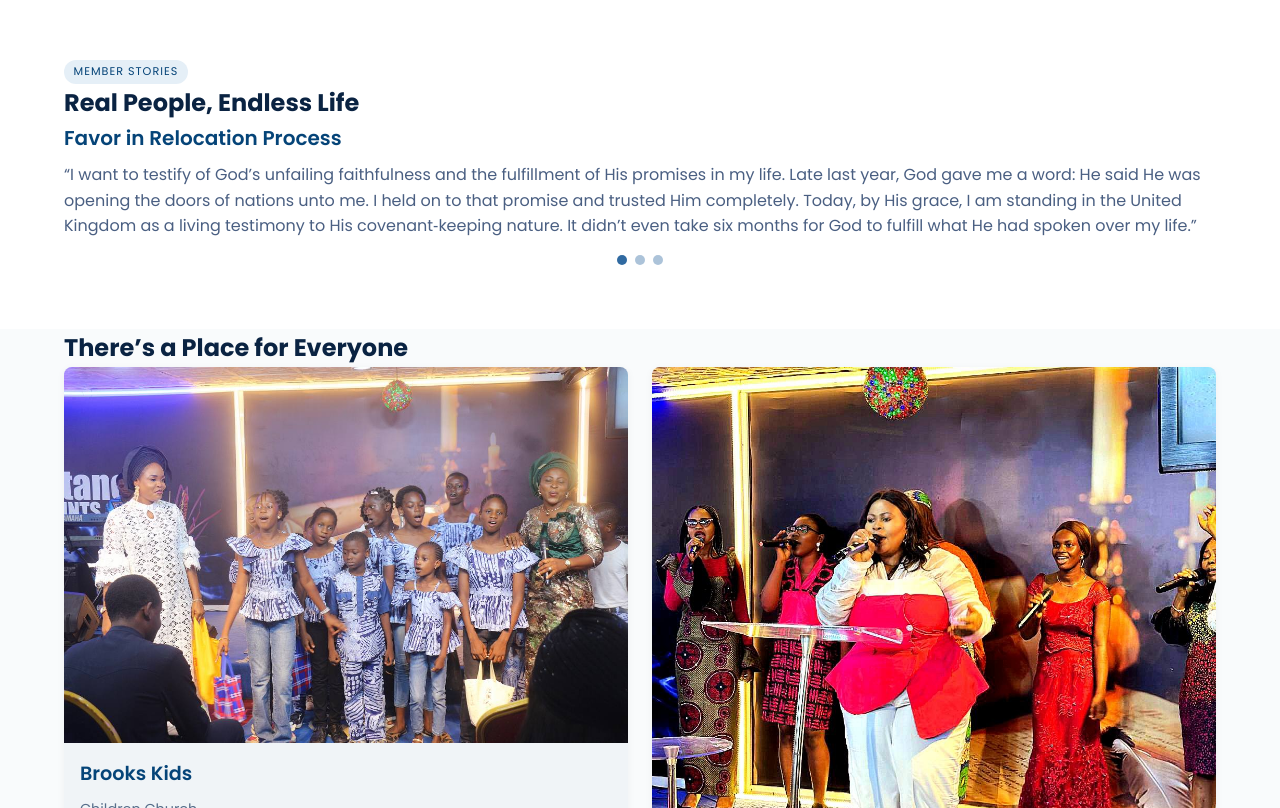
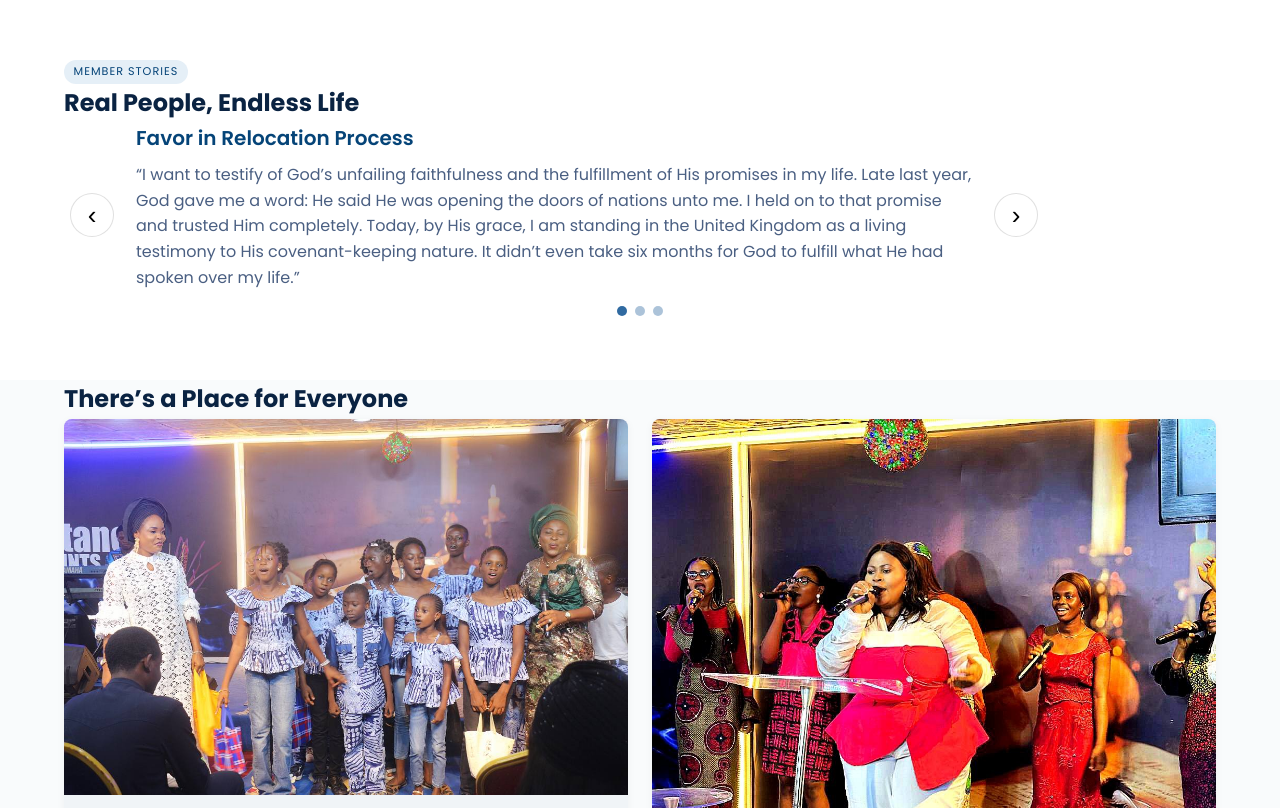
Before and after one commit to Ayogram/waterbrooks, a plain HTML site: page nigeria.html in a window 1280 px wide. Shown: the part 1760-2568 px from the top of the page. Drawn offline with Linux system fonts and the light colour scheme.

Commit message:
Update site

```diff
--- a/css/style.css
+++ b/css/style.css
@@ -1373,7 +1373,9 @@ body.hero-ready .hero-overlay {
   margin-bottom: 1rem;
 }
 
-/* Member stories slider styles */
+/* =========================================================
+   Member stories slider styles (UPDATED)
+   ========================================================= */
 .experience-section {
   padding: 4rem 0;
   background: var(--light);
@@ -1399,6 +1401,88 @@ body.hero-ready .hero-overlay {
   line-height: 1.6;
   color: #4a5f82;
 }
+
+/* VIEWPORT reserves space for arrows so they don't overlap text */
+.experience-viewport {
+  position: relative;
+  padding: 0 90px; /* arrow space left/right */
+}
+
+/* arrows positioned inside reserved side space */
+.slider-arrow {
+  position: absolute;
+  top: 55%;
+  transform: translateY(-50%);
+  width: 52px;
+  height: 52px;
+  border-radius: 999px;
+  border: 1px solid rgba(0, 0, 0, 0.12);
+  background: #ffffff;
+  cursor: pointer;
+  display: grid;
+  place-items: center;
+  font-size: 34px;
+  line-height: 1;
+  z-index: 5;
+}
+
+.slider-arrow.prev {
+  left: 10px;
+}
+
+.slider-arrow.next {
+  right: 10px;
+}
+
+/* Mobile: reduce padding + button size */
+/* =========================
+   Member Stories: align text with the H2 (left edge)
+   ========================= */
+
+/* Make the slider content start at the same left edge as the section heading */
+.experience-viewport {
+  max-width: 980px;
+  margin: 0;            /* was auto; this is why it was centered */
+  padding: 0 72px;      /* still leaves room for arrows */
+}
+
+/* Ensure heading + paragraph align left */
+.experience-slider .slide h3,
+.experience-slider .slide p {
+  text-align: left;
+}
+
+/* If your H3 was looking centered before */
+.experience-slider .slide h3 {
+  margin-left: 0;
+}
+
+/* =========================
+   Reduce arrow buttons
+   ========================= */
+.slider-arrow {
+  width: 44px;
+  height: 44px;
+  font-size: 26px;
+}
+
+/* Keep them closer to the edges */
+.slider-arrow.prev { left: 6px; }
+.slider-arrow.next { right: 6px; }
+
+/* Mobile: even smaller */
+@media (max-width: 768px) {
+  .experience-viewport {
+    padding: 0 52px;
+  }
+
+  .slider-arrow {
+    width: 38px;
+    height: 38px;
+    font-size: 22px;
+  }
+}
+
 
 .slider-dots {
   display: flex;
@@ -1514,8 +1598,6 @@ body.hero-ready .hero-overlay {
   pointer-events: auto; /* IMPORTANT */
 }
 
-
-
 .give-modal__card {
   width: min(820px, 100%);
   background: #fff;
@@ -1695,6 +1777,7 @@ body.give-page .nav-link[href="give.html"]::after {
 
 /* FIX: modal must be above fixed header so the X is clickable */
 .give-modal { z-index: 30000; }
+
 /* =========================================================
    MOBILE NAV — FORCE VISIBILITY + ABOVE EVERYTHING
    ========================================================= */
--- a/js/main.js
+++ b/js/main.js
@@ -300,5 +300,83 @@ document.addEventListener("DOMContentLoaded", () => {
     btnId: "celebrationSubmitBtn",
     successMessage: "Thank you. Your celebration request has been received.",
   });
+// =========================
+// MEMBER STORIES SLIDER (auto + arrows + dots)
+// =========================
+(() => {
+  const slider = document.getElementById("memberStoriesSlider");
+  if (!slider) return;
+
+  const slides = Array.from(slider.querySelectorAll(".experience-slides .slide"));
+  const dots = Array.from(slider.querySelectorAll(".slider-dots .dot"));
+  const nextBtn = slider.querySelector(".slider-arrow.next");
+  const prevBtn = slider.querySelector(".slider-arrow.prev");
+
+  if (!slides.length) return;
+
+  let current = slides.findIndex((s) => s.classList.contains("active"));
+  if (current < 0) current = 0;
+
+  const setActive = (index) => {
+    slides.forEach((s) => s.classList.remove("active"));
+    dots.forEach((d) => d.classList.remove("active"));
+
+    slides[index].classList.add("active");
+    if (dots[index]) dots[index].classList.add("active");
+    current = index;
+  };
+
+  const next = () => setActive((current + 1) % slides.length);
+  const prev = () => setActive((current - 1 + slides.length) % slides.length);
+
+  // Ensure correct initial state
+  setActive(current);
+
+  // Dots click
+  dots.forEach((dot) => {
+    dot.addEventListener("click", () => {
+      const i = Number(dot.dataset.slide);
+      if (Number.isFinite(i)) {
+        setActive(i);
+        restartAuto();
+      }
+    });
+  });
+
+  // Arrows click
+  nextBtn?.addEventListener("click", () => {
+    next();
+    restartAuto();
+  });
+
+  prevBtn?.addEventListener("click", () => {
+    prev();
+    restartAuto();
+  });
+
+  // Auto-advance
+  let timer = null;
+
+  const startAuto = () => {
+    stopAuto();
+    timer = setInterval(next, 6000);
+  };
+
+  const stopAuto = () => {
+    if (timer) clearInterval(timer);
+    timer = null;
+  };
+
+  const restartAuto = () => {
+    stopAuto();
+    startAuto();
+  };
+
+  startAuto();
+
+  // Pause on hover (desktop)
+  slider.addEventListener("mouseenter", stopAuto);
+  slider.addEventListener("mouseleave", startAuto);
+})();
 
 });
--- a/nigeria.html
+++ b/nigeria.html
@@ -142,7 +142,10 @@
   <div class="container">
     <span class="pill small-pill">Member Stories</span>
     <h2>Real People, Endless Life</h2>
-        <div class="experience-slider">
+
+    <div class="experience-slider" id="memberStoriesSlider">
+      <!-- VIEWPORT gives space for arrows OUTSIDE text -->
+      <div class="experience-viewport">
         <div class="experience-slides">
           <div class="slide active">
             <h3>Favor in Relocation Process</h3>
@@ -151,10 +154,11 @@
               promises in my life. Late last year, God gave me a word: He said He was
               opening the doors of nations unto me. I held on to that promise and
               trusted Him completely. Today, by His grace, I am standing in the United
-                Kingdom as a living testimony to His covenant‑keeping nature. It didn’t even
+              Kingdom as a living testimony to His covenant-keeping nature. It didn’t even
               take six months for God to fulfill what He had spoken over my life.”
             </p>
           </div>
+
           <div class="slide">
             <h3>Divine Healing</h3>
             <p>
@@ -166,6 +170,7 @@
               service, I was completely healed without any medication.”
             </p>
           </div>
+
           <div class="slide">
             <h3>Provision Miracle</h3>
             <p>
@@ -176,6 +181,16 @@
             </p>
           </div>
         </div>
+
+        <!-- Arrows -->
+        <button class="slider-arrow prev" type="button" aria-label="Previous testimony">
+          &#8249;
+        </button>
+        <button class="slider-arrow next" type="button" aria-label="Next testimony">
+          &#8250;
+        </button>
+      </div>
+
       <div class="slider-dots">
         <span class="dot active" data-slide="0"></span>
         <span class="dot" data-slide="1"></span>
@@ -184,6 +199,7 @@
     </div>
   </div>
 </section>
+
 
     <!-- Call to Action Section: There’s a Place for Everyone -->
     <section class="cta-section">
```
Lines whose indentation alone changed are shown as unchanged.
